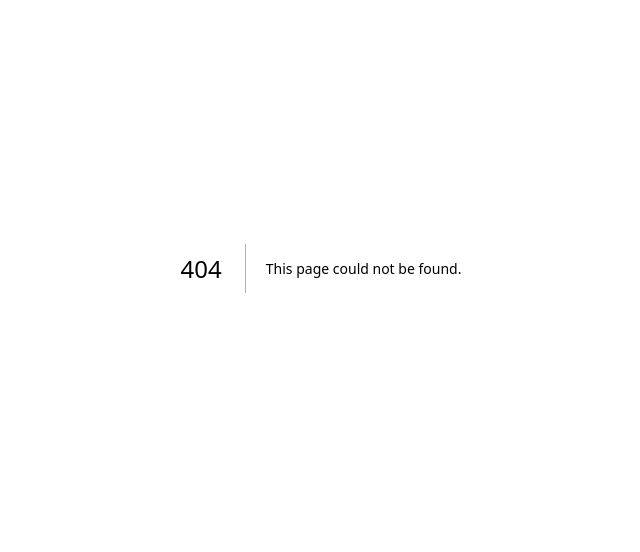
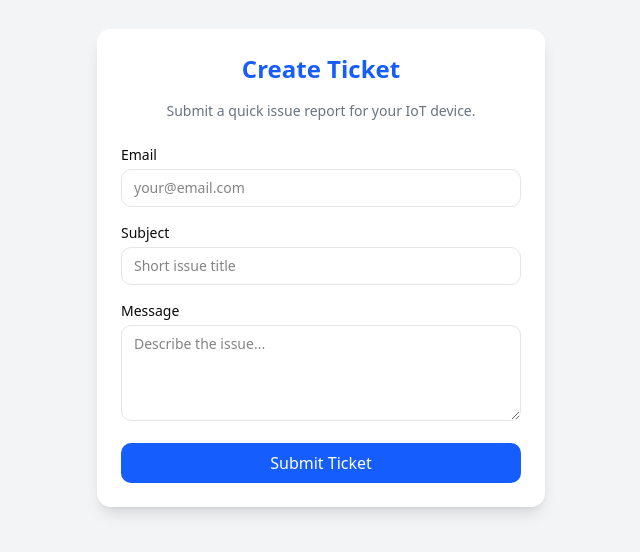
Before and after one commit to munishk686/iotdemo, a Next.js app: page /ticket/1 in a window 1280 px wide. Before the commit this address had no page. Shown: the part 132-684 px from the top of the page, without its empty margins (319-959 px from the left). Built offline with nearby package versions, Linux system fonts and the light colour scheme.

Commit message:
Updated ticket page

```diff
--- a/src/app/devices/[id]/page.tsx
+++ b/src/app/devices/[id]/page.tsx
@@ -35,7 +35,7 @@
         </h1>
       </div>
       <div className="bg-gradient-to-br from-blue-50 to-blue-100 p-6 rounded-2xl shadow-lg hover:shadow-xl transition-shadow duration-300 text-gray-800">
-        <p className="text-sm font-semibold text-gray-500 uppercase mb-2 tracking-wide">
+        <p className="text-lm font-bold text-black uppercase mb-2 tracking-wide">
           Device Details
         </p>
         <div className="space-y-2 text-left">
--- /dev/null
+++ b/src/app/ticket/[id]/page.tsx
@@ -0,0 +1,98 @@
+// File: src/app/create-ticket-basic/page.tsx
+"use client";
+
+import React, { useState } from "react";
+
+const CreateTicketBasic = () => {
+  const [email, setEmail] = useState("");
+  const [subject, setSubject] = useState("");
+  const [message, setMessage] = useState("");
+  const [error, setError] = useState("");
+  const [success, setSuccess] = useState(false);
+
+  const handleSubmit = (e: React.FormEvent) => {
+    e.preventDefault();
+    setError("");
+    setSuccess(false);
+
+    if (!email || !subject || !message) {
+      setError("All fields are required.");
+      return;
+    }
+
+    const isValidEmail = /^[^\s@]+@[^\s@]+\.[^\s@]+$/.test(email);
+    if (!isValidEmail) {
+      setError("Please enter a valid email address.");
+      return;
+    }
+
+    console.log({ email, subject, message });
+    setSuccess(true);
+    setEmail("");
+    setSubject("");
+    setMessage("");
+  };
+
+  return (
+    <div className="min-h-screen flex items-center justify-center bg-gray-100 p-6">
+      <div className="w-full max-w-md bg-white shadow-lg rounded-xl p-6">
+        <h1 className="text-2xl font-bold text-center text-blue-600 mb-4">
+          Create Ticket
+        </h1>
+        <p className="text-center text-gray-500 mb-6 text-sm">
+          Submit a quick issue report for your IoT device.
+        </p>
+
+        {error && <p className="text-red-500 text-sm mb-3 text-center">{error}</p>}
+        {success && (
+          <p className="text-green-600 text-sm mb-3 text-center">
+            ✅ Ticket submitted successfully!
+          </p>
+        )}
+
+        <form onSubmit={handleSubmit} className="space-y-4">
+          <div>
+            <label className="block text-sm font-medium mb-1">Email</label>
+            <input
+              type="email"
+              value={email}
+              onChange={(e) => setEmail(e.target.value)}
+              placeholder="your@email.com"
+              className="w-full border rounded-lg px-3 py-2 text-sm focus:ring-2 focus:ring-blue-500 outline-none"
+            />
+          </div>
+
+          <div>
+            <label className="block text-sm font-medium mb-1">Subject</label>
+            <input
+              type="text"
+              value={subject}
+              onChange={(e) => setSubject(e.target.value)}
+              placeholder="Short issue title"
+              className="w-full border rounded-lg px-3 py-2 text-sm focus:ring-2 focus:ring-blue-500 outline-none"
+            />
+          </div>
+
+          <div>
+            <label className="block text-sm font-medium mb-1">Message</label>
+            <textarea
+              value={message}
+              onChange={(e) => setMessage(e.target.value)}
+              placeholder="Describe the issue..."
+              className="w-full border rounded-lg px-3 py-2 text-sm h-24 focus:ring-2 focus:ring-blue-500 outline-none"
+            />
+          </div>
+
+          <button
+            type="submit"
+            className="w-full bg-blue-600 hover:bg-blue-700 text-white py-2 rounded-lg transition-colors"
+          >
+            Submit Ticket
+          </button>
+        </form>
+      </div>
+    </div>
+  );
+};
+
+export default CreateTicketBasic;
--- a/src/app/ticket/create/page.tsx
+++ /dev/null
@@ -1,3 +0,0 @@
-export default function CreateTicketPage() {
-  return <div>Create Ticket page coming soon</div>;
-}
--- a/src/components/Table.tsx
+++ b/src/components/Table.tsx
@@ -60,13 +60,12 @@
                         View Details
                       </Link>
                     </DropdownMenuItem>
-                    <DropdownMenuItem
-                      onClick={() =>
-                        alert(`Ticket created for ${device.device_id}`)
-                      }
-                    >
-                      Create Ticket
+                    <DropdownMenuItem asChild>
+                      <Link href={`/ticket/${device.device_id}`}>
+                        Create Ticket
+                      </Link>
                     </DropdownMenuItem>
+
                   </DropdownMenuContent>
                 </DropdownMenu>
               </td>
```
